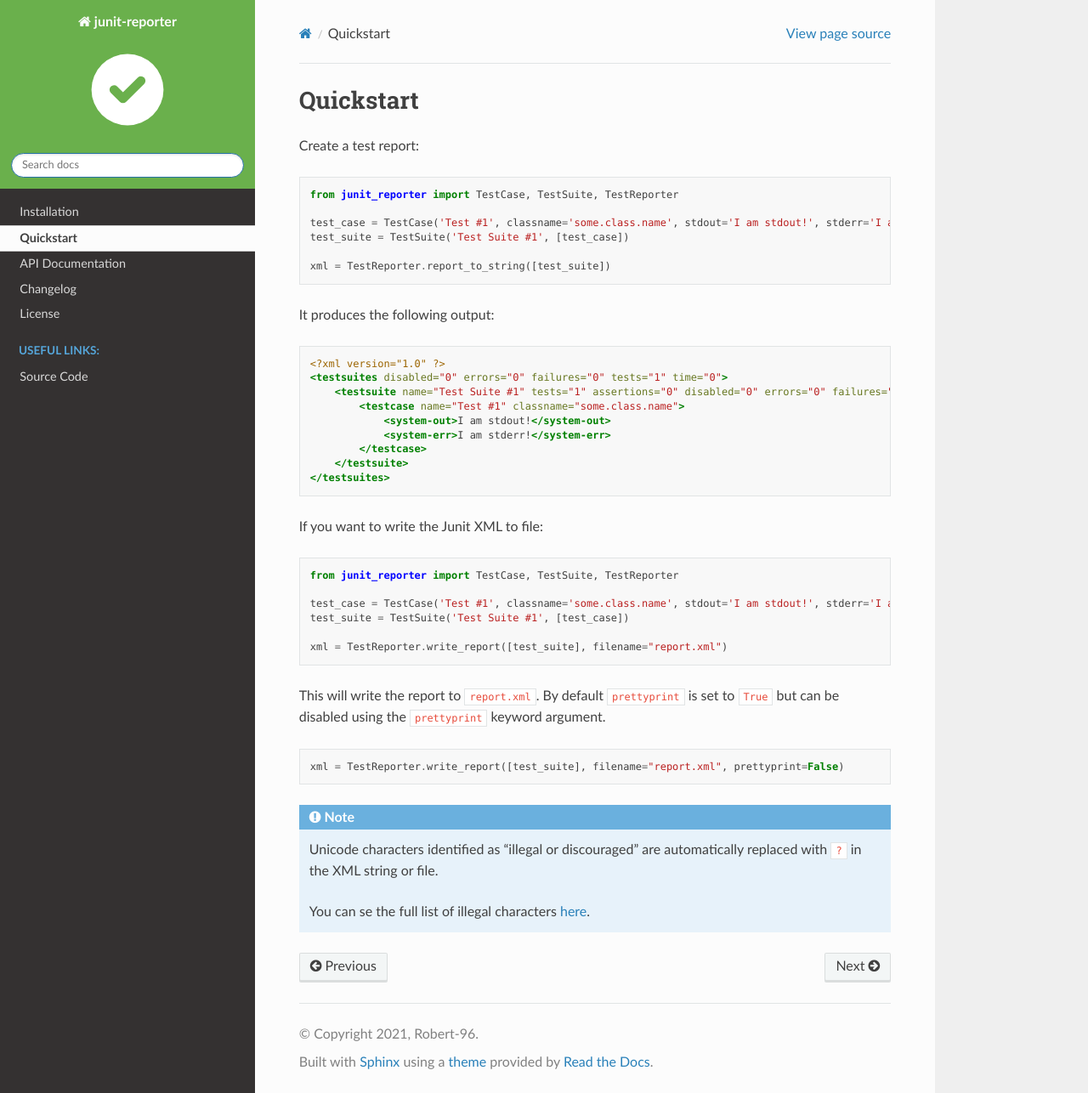
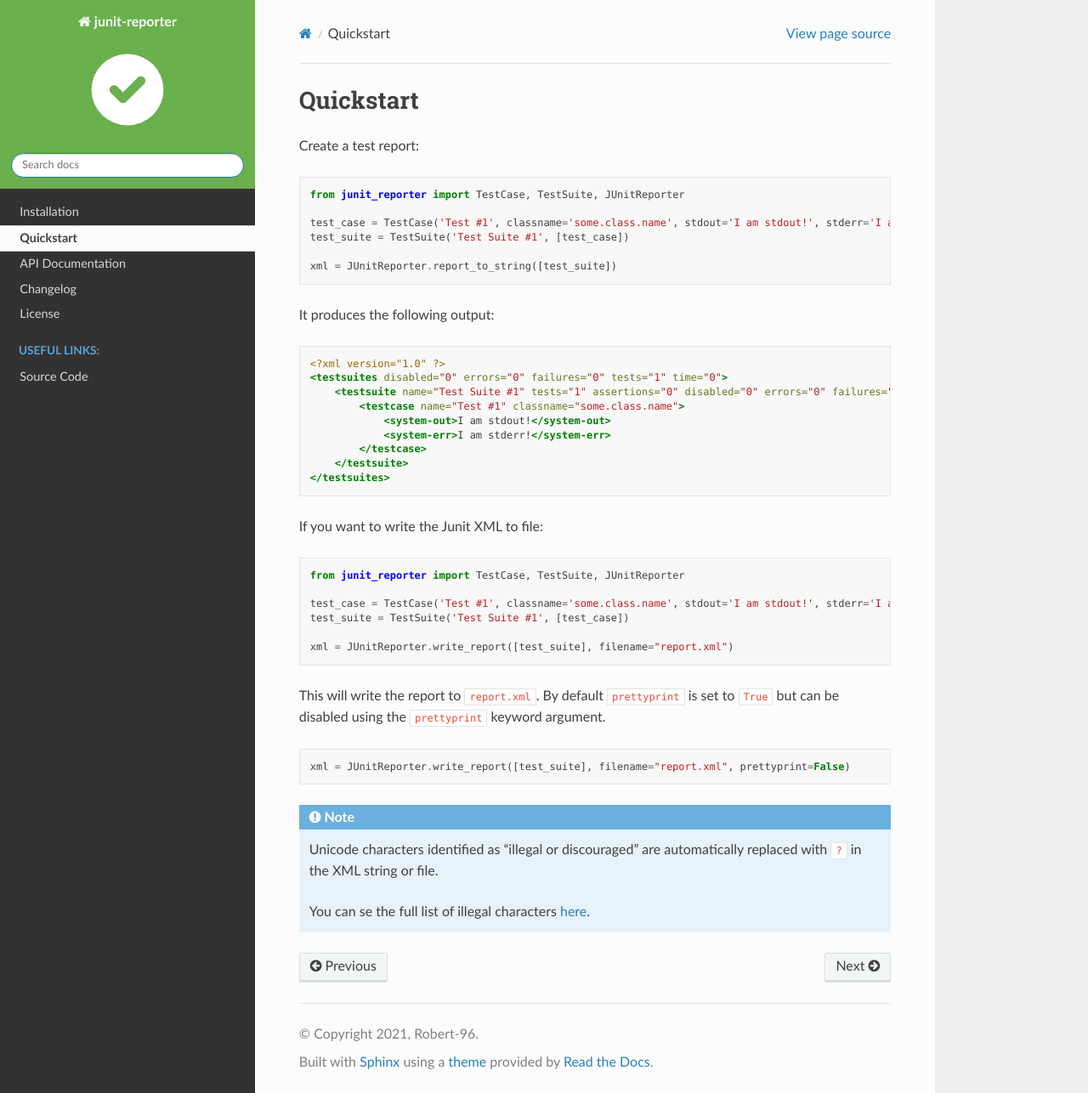
Before and after one commit to Robert-96/junit-reporter, a Sphinx documentation site: the page built from docs/source/quickstart.rst, in a window 1280 px wide and 1286 px high. Shown: the whole window at 85% size. Built offline with Sphinx 7.4.7 and the Read the Docs theme 2.0.0, drawn with Linux system fonts in a browser that asks for light colours.

Commit message:
Update documentation

```diff
--- a/docs/source/api.rst
+++ b/docs/source/api.rst
@@ -17,5 +17,5 @@ classes and functions.
     :members:
 
 
-.. autoclass:: TestReporter
+.. autoclass:: JUnitReporter
     :members:
--- a/docs/source/quickstart.rst
+++ b/docs/source/quickstart.rst
@@ -6,12 +6,12 @@ Create a test report:
 
 .. code-block:: python
 
-    from junit_reporter import TestCase, TestSuite, TestReporter
+    from junit_reporter import TestCase, TestSuite, JUnitReporter
 
     test_case = TestCase('Test #1', classname='some.class.name', stdout='I am stdout!', stderr='I am stderr!')
     test_suite = TestSuite('Test Suite #1', [test_case])
 
-    xml = TestReporter.report_to_string([test_suite])
+    xml = JUnitReporter.report_to_string([test_suite])
 
 
 It produces the following output:
@@ -32,19 +32,19 @@ If you want to write the Junit XML to file:
 
 .. code-block:: python
 
-    from junit_reporter import TestCase, TestSuite, TestReporter
+    from junit_reporter import TestCase, TestSuite, JUnitReporter
 
     test_case = TestCase('Test #1', classname='some.class.name', stdout='I am stdout!', stderr='I am stderr!')
     test_suite = TestSuite('Test Suite #1', [test_case])
 
-    xml = TestReporter.write_report([test_suite], filename="report.xml")
+    xml = JUnitReporter.write_report([test_suite], filename="report.xml")
 
 This will write the report to ``report.xml``. By default ``prettyprint`` is set
 to ``True`` but can be disabled using the ``prettyprint`` keyword argument.
 
 .. code-block:: python
 
-    xml = TestReporter.write_report([test_suite], filename="report.xml", prettyprint=False)
+    xml = JUnitReporter.write_report([test_suite], filename="report.xml", prettyprint=False)
 
 
 .. note::
```
Also changed, not shown: README.md (+2 -2 lines).
